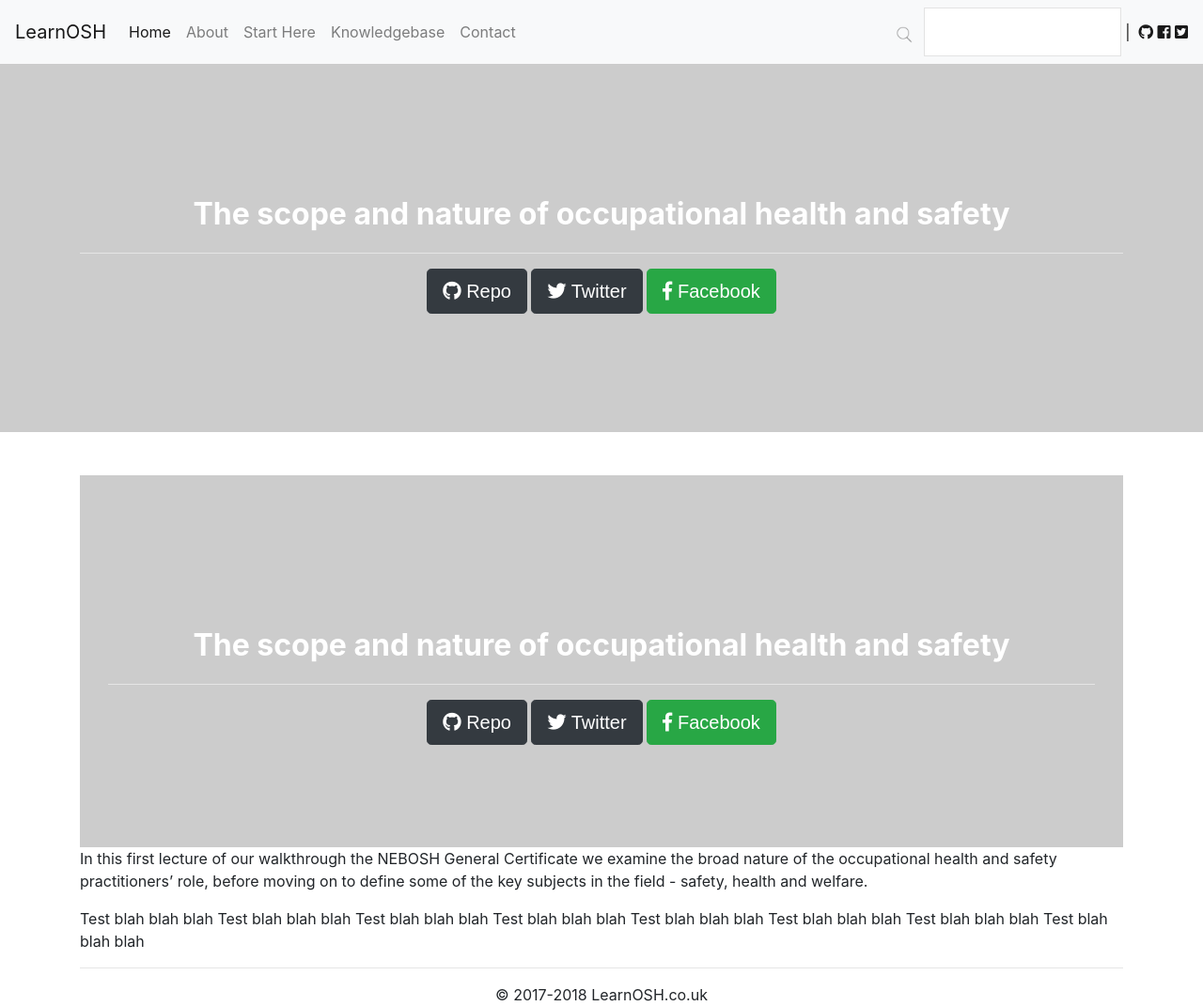
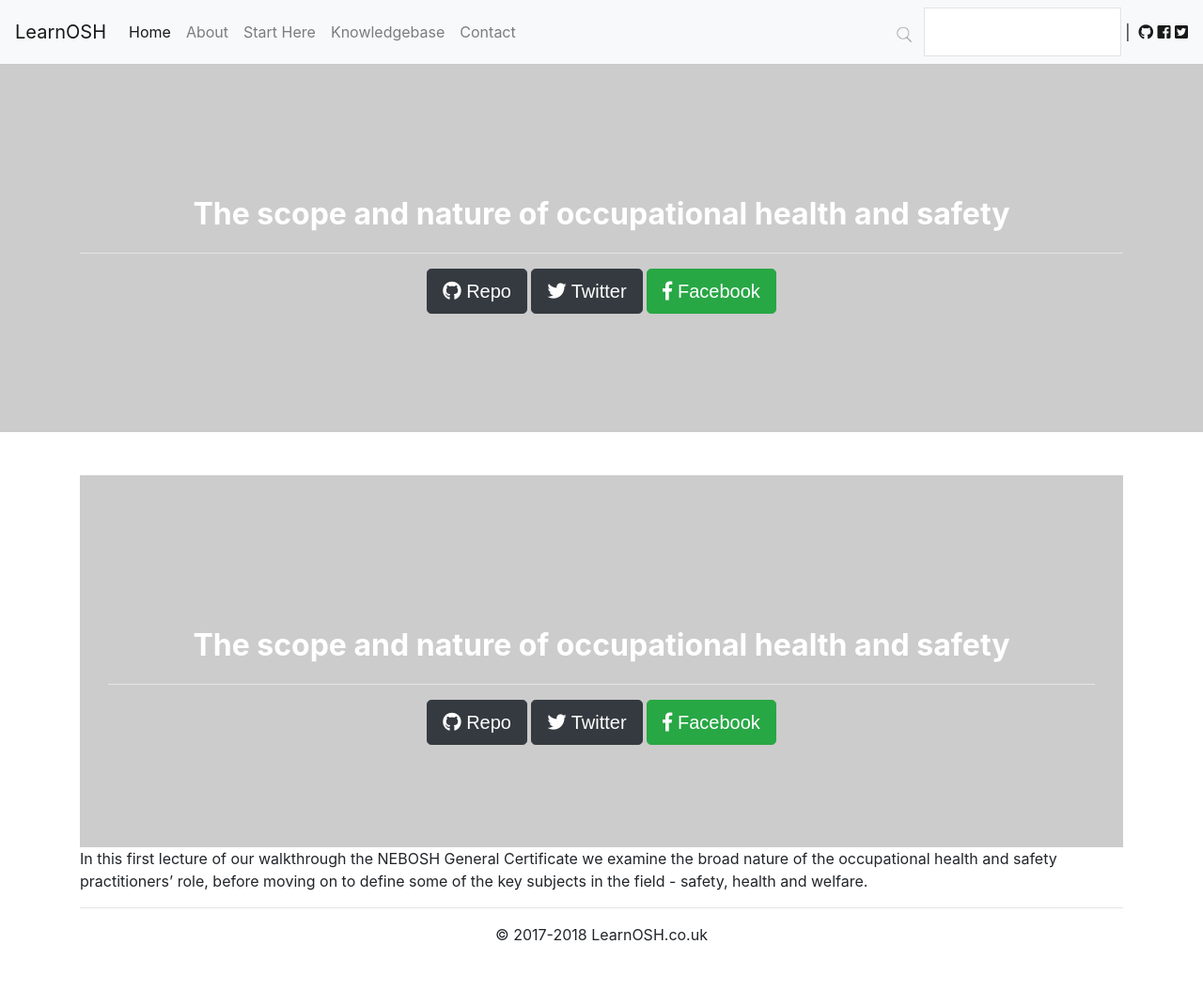
Before and after one commit to lee-perry/learnosh, a Jekyll site: the page built from NGC1/Element1/1.md, in a window 1280 px wide and 1071 px high. Shown: the whole window at 94% size. Built offline with Jekyll 4.4.1, drawn with Linux system fonts in a browser that asks for light colours; nearby versions of some CDN libraries.

Commit message:
Update 1.md

```diff
--- a/NGC1/Element1/1.md
+++ b/NGC1/Element1/1.md
@@ -9,5 +9,3 @@ image:
 video:
 ---
 In this first lecture of our walkthrough the NEBOSH General Certificate we examine the broad nature of the occupational health and safety practitioners' role, before moving on to define some of the key subjects in the field - safety, health and welfare.
-
-Test blah blah blah Test blah blah blah Test blah blah blah Test blah blah blah Test blah blah blah  Test blah blah blah Test blah blah blah Test blah blah blah
```
